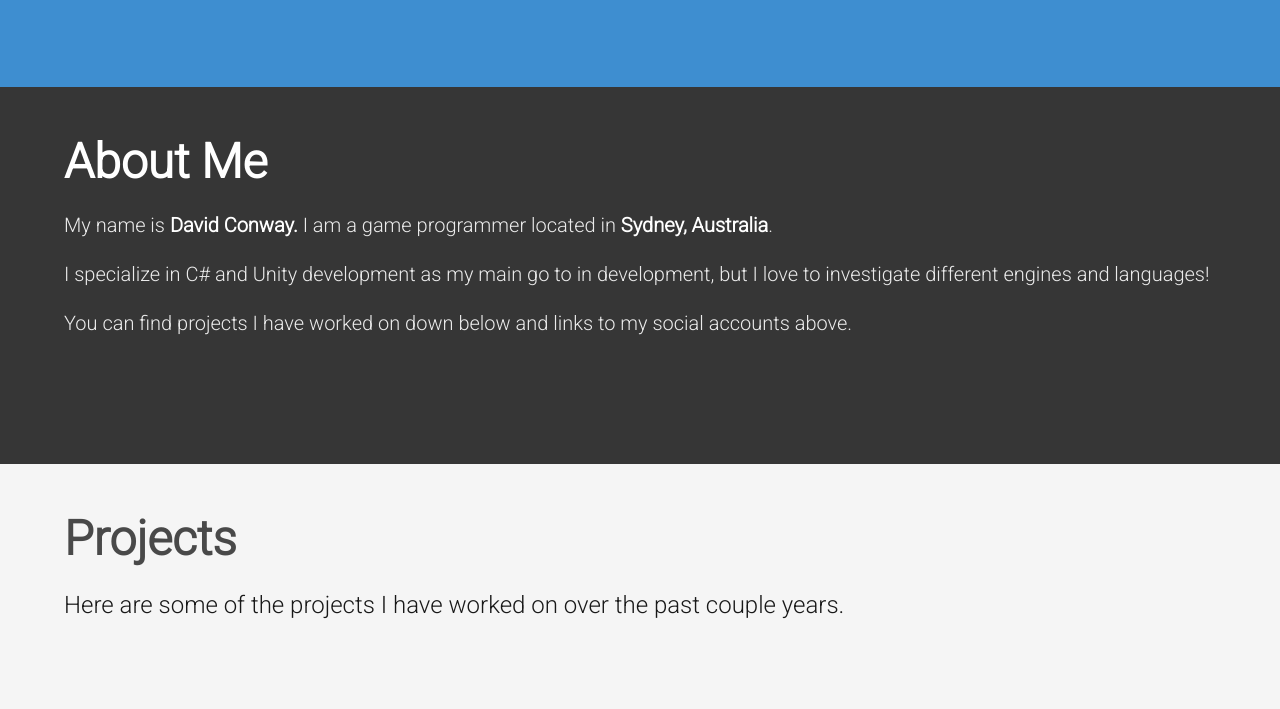
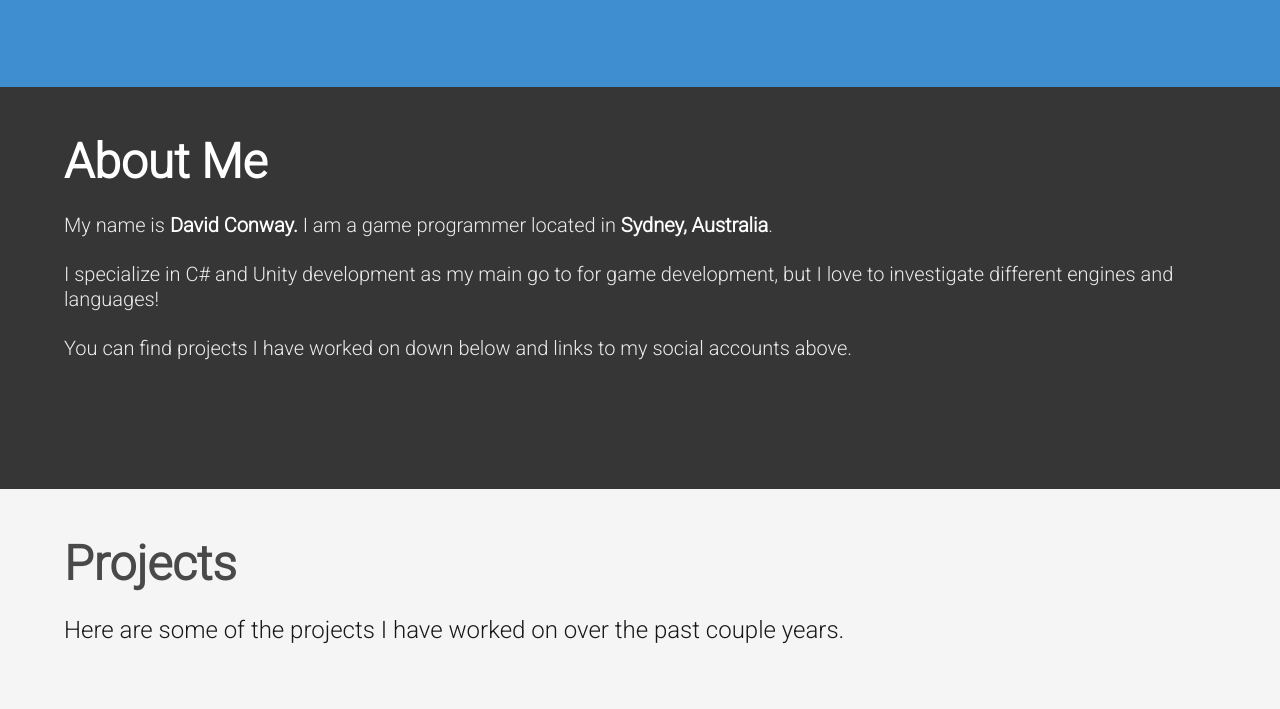
Before and after one commit to DaveTheGameDev/DaveTheGameDev.github.io, a plain HTML site: page index.html in a window 1280 px wide. Shown: the part 61-770 px from the top of the page. Drawn offline with nearby package versions, Linux system fonts and the light colour scheme; a web font is replaced by a local one.

Commit message:
more words

```diff
--- a/index.html
+++ b/index.html
@@ -129,7 +129,7 @@
                             <span><strong>Sydney, Australia</strong>.</span>
                         </h2>
 
-                        <h2 class="subtitle is-5">I specialize in C# and Unity development as my main go to in
+                        <h2 class="subtitle is-5">I specialize in C# and Unity development as my main go to for game
                             development, but I love to investigate different engines and languages!</h2>
                         <h2 class="subtitle is-5">You can find projects I have worked on down below and links to my
                             social accounts above.</h2>
```
